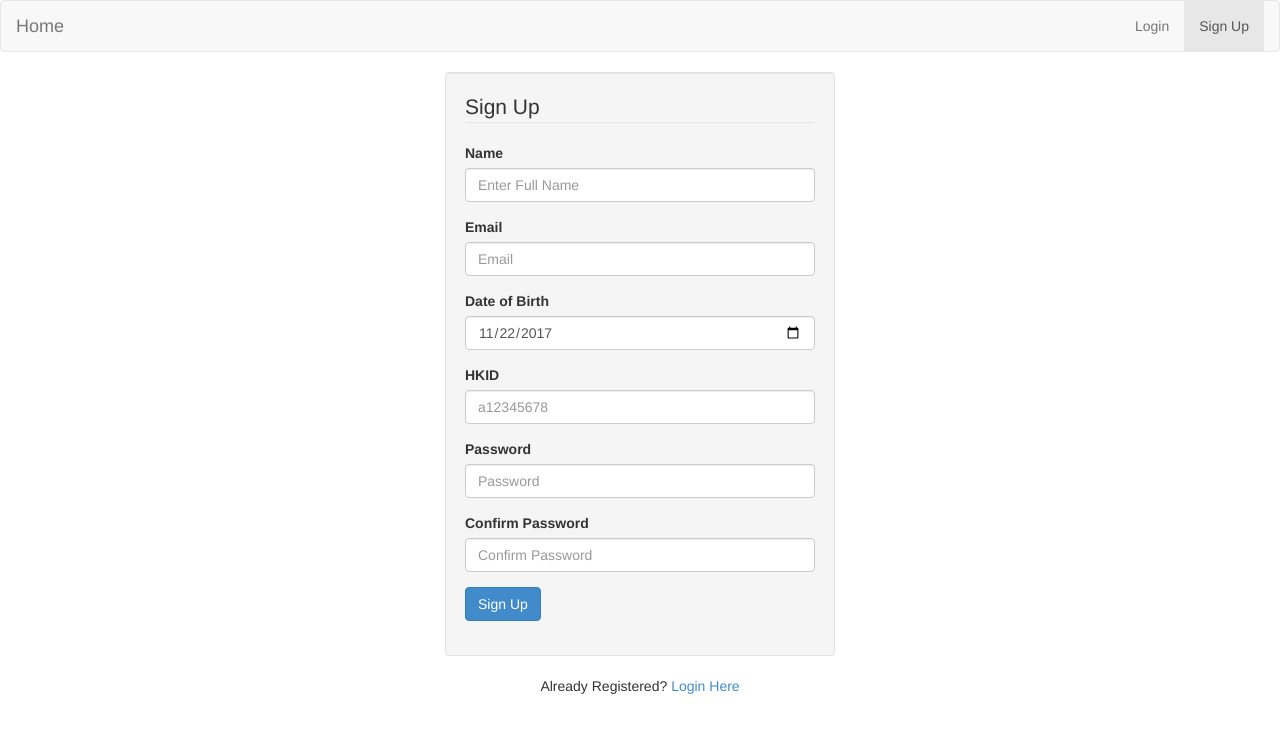
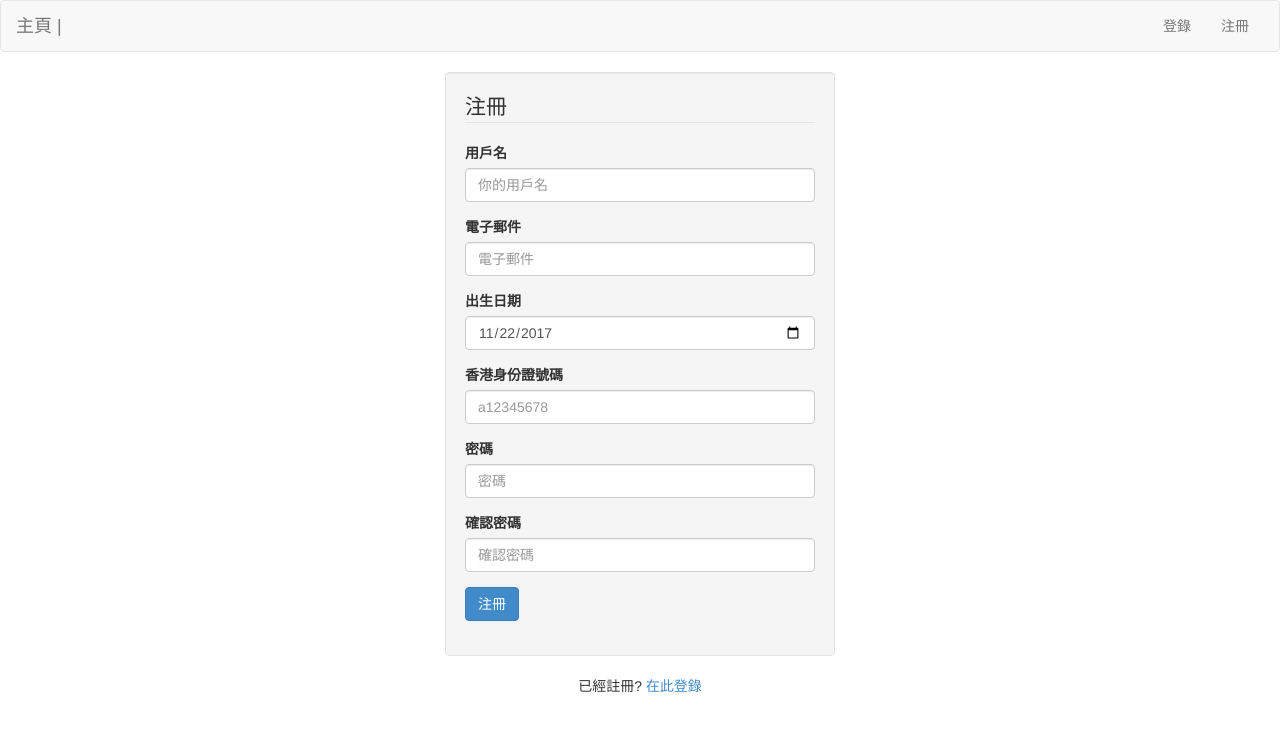
Before and after one commit to pkyc/kids, a PHP site: page /register.php in a window 1280 px wide. Shown: the top 733 px of the page. Run offline with PHP 8.4, Linux system fonts and the light colour scheme.

Commit message:
v3 Chinese version

```diff
--- a/v3/index.php
+++ b/v3/index.php
@@ -5,7 +5,7 @@ include_once 'dbconnect.php';
 <!DOCTYPE html>
 <html>
 <head>
-	<title>Home | 保良局王賜豪(田心谷)小學 </title>
+	<title>主頁</title>
 	<meta content="width=device-width, initial-scale=1.0" name="viewport" >
 	<link rel="stylesheet" href="css/bootstrap.min.css" type="text/css" />
 	<meta http-equiv="Cache-Control" content="no-cache, no-store, must-revalidate" />
--- a/v3/nav.php
+++ b/v3/nav.php
@@ -10,7 +10,7 @@ include_once 'dbconnect.php';
 				<span class="icon-bar"></span>
 				<span class="icon-bar"></span>
 			</button>
-			<a class="navbar-brand" href="index.php">Home | </a>
+			<a class="navbar-brand" href="index.php">主頁 | </a>
 			<?php if (isset($_SESSION['usr_id'])) { ?>
 				<a class="navbar-brand" href="game1.php">Game 1</a>
 				<a class="navbar-brand" href="game2.php">Game 2</a>
@@ -26,11 +26,11 @@ include_once 'dbconnect.php';
 		<div class="collapse navbar-collapse" id="navbar1">
 			<ul class="nav navbar-nav navbar-right">
 				<?php if (isset($_SESSION['usr_id'])) { ?>
-				<li><p class="navbar-text">Signed in as <?php echo $_SESSION['usr_name']; ?></p></li>
-				<li><a href="logout.php">Log Out</a></li>
+				<li><p class="navbar-text">登錄為 <?php echo $_SESSION['usr_name']; ?></p></li>
+				<li><a href="logout.php">登出</a></li>
 				<?php } else { ?>
-				<li><a href="login.php">Login</a></li>
-				<li><a href="register.php">Sign Up</a></li>
+				<li><a href="login.php">登錄</a></li>
+				<li><a href="register.php">注冊</a></li>
 				<?php } ?>
 			</ul>
 		</div>
--- a/v3/register.php
+++ b/v3/register.php
@@ -21,26 +21,33 @@ if (isset($_POST['signup'])) {
 	//name can contain only alpha characters and space
 	if (!preg_match("/^[a-zA-Z ]+$/",$name)) {
 		$error = true;
-		$name_error = "Name must contain only alphabets and space";
+		$name_error = "用戶名稱只能包含字母";
 	}
 	if(!filter_var($email,FILTER_VALIDATE_EMAIL)) {
 		$error = true;
-		$email_error = "Please Enter Valid Email ID";
+		$email_error = "請輸入有效的電子郵件, xxx@abc.com";
+	}
+	if(!$dob) {
+		$error = true;
+		$dob_error = "請輸入有效的出生日期, dd/mm/yyyy ";
+	}
+	if(strlen($hkid) < 0 ) {
+		$error = true;
+		$hkid_error = "請輸入有效的香港身份證號碼, a1234567";
 	}
 	if(strlen($password) < 0) {
 		$error = true;
-		$password_error = "Password must be minimum of 6 characters";
+		$password_error = "密碼必須至少為1個字符";
 	}
 	if($password != $cpassword) {
 		$error = true;
-		$cpassword_error = "Password and Confirm Password doesn't match";
+		$cpassword_error = "密碼和確認密碼不一樣";
 	}
 	if (!$error) {
-		if(mysqli_query($con, "INSERT INTO users(name,email,bday,hkid,password) VALUES('" . $name . "', '" . $email . "','" . $bday . "','" . $hkid . "','" . $password . "')")) {
-			$successmsg = "Successfully Registered! <a href='login.php'>Click here to Login</a>";
+		if(mysqli_query($con, "INSERT INTO users(name,email,bday,hkid,password) VALUES('" . $name . "', '" . $email . "','" . $dob . "','" . $hkid . "','" . $password . "')")) {
+			$successmsg = "成功註冊! <a href='login.php'>點擊此處登錄</a>";
 		} else {
 			$errormsg = mysqli_error($con);
-			//$errormsg = "Error in registering...Please try again later!";
 		}
 	}
 }
@@ -54,74 +61,53 @@ if (isset($_POST['signup'])) {
 	<link rel="stylesheet" href="css/bootstrap.min.css" type="text/css" />
 </head>
 <body>
-
-<nav class="navbar navbar-default" role="navigation">
-	<div class="container-fluid">
-		<!-- add header -->
-		<div class="navbar-header">
-			<button type="button" class="navbar-toggle" data-toggle="collapse" data-target="#navbar1">
-				<span class="sr-only">Toggle navigation</span>
-				<span class="icon-bar"></span>
-				<span class="icon-bar"></span>
-				<span class="icon-bar"></span>
-			</button>
-			<a class="navbar-brand" href="index.php">Home</a>
-		</div>
-		<!-- menu items -->
-		<div class="collapse navbar-collapse" id="navbar1">
-			<ul class="nav navbar-nav navbar-right">
-				<li><a href="login.php">Login</a></li>
-				<li class="active"><a href="register.php">Sign Up</a></li>
-			</ul>
-		</div>
-	</div>
-</nav>
+<?php include('nav.php'); ?>
 
 <div class="container">
 	<div class="row">
 		<div class="col-md-4 col-md-offset-4 well">
 			<form role="form" action="<?php echo $_SERVER['PHP_SELF']; ?>" method="post" name="signupform">
 				<fieldset>
-					<legend>Sign Up</legend>
+					<legend>注冊</legend>
 
 					<div class="form-group">
-						<label for="name">Name</label>
-						<input type="text" name="name" placeholder="Enter Full Name" required value="<?php if($error) echo $name; ?>" class="form-control" />
+						<label for="name">用戶名</label>
+						<input type="text" name="name" placeholder="你的用戶名" required value="<?php if($error) echo $name; ?>" class="form-control" />
 						<span class="text-danger"><?php if (isset($name_error)) echo $name_error; ?></span>
 					</div>
 
 					<div class="form-group">
-						<label for="name">Email</label>
-						<input type="text" name="email" placeholder="Email" required value="<?php if($error) echo $email; ?>" class="form-control" />
+						<label for="name">電子郵件</label>
+						<input type="text" name="email" placeholder="電子郵件" required value="<?php if($error) echo $email; ?>" class="form-control" />
 						<span class="text-danger"><?php if (isset($email_error)) echo $email_error; ?></span>
 					</div>
 
 					<div class="form-group">
-						<label for="name">Date of Birth</label>
-						<input type="date" name="bday" placeholder="bday" class="form-control" value="2017-11-22" />
-						<span class="text-danger"><?php if (isset($email_error)) echo $email_error; ?></span>
+						<label for="name">出生日期</label>
+						<input type="date" name="dob" placeholder="dob" class="form-control" value="2017-11-22" />
+						<span class="text-danger"><?php if (isset($dob_error)) echo $dob_error; ?></span>
 					</div>
 
 					<div class="form-group">
-						<label for="name">HKID</label>
+						<label for="name">香港身份證號碼</label>
 						<input type="text" name="hkid" placeholder="a12345678" class="form-control" />
-						<span class="text-danger"><?php if (isset($email_error)) echo $email_error; ?></span>
+						<span class="text-danger"><?php if (isset($hkid_error)) echo $hkid; ?></span>
 					</div>
 
 					<div class="form-group">
-						<label for="name">Password</label>
-						<input type="password" name="password" placeholder="Password" required class="form-control" />
+						<label for="name">密碼</label>
+						<input type="password" name="password" placeholder="密碼" required class="form-control" />
 						<span class="text-danger"><?php if (isset($password_error)) echo $password_error; ?></span>
 					</div>
 
 					<div class="form-group">
-						<label for="name">Confirm Password</label>
-						<input type="password" name="cpassword" placeholder="Confirm Password" required class="form-control" />
+						<label for="name">確認密碼</label>
+						<input type="password" name="cpassword" placeholder="確認密碼" required class="form-control" />
 						<span class="text-danger"><?php if (isset($cpassword_error)) echo $cpassword_error; ?></span>
 					</div>
 
 					<div class="form-group">
-						<input type="submit" name="signup" value="Sign Up" class="btn btn-primary" />
+						<input type="submit" name="signup" value="注冊" class="btn btn-primary" />
 					</div>
 				</fieldset>
 			</form>
@@ -131,7 +117,7 @@ if (isset($_POST['signup'])) {
 	</div>
 	<div class="row">
 		<div class="col-md-4 col-md-offset-4 text-center">
-		Already Registered? <a href="login.php">Login Here</a>
+		已經註冊? <a href="login.php">在此登錄</a>
 		</div>
 	</div>
 </div>
```
Also changed, not shown: v3/login.php (+9 -29 lines).
